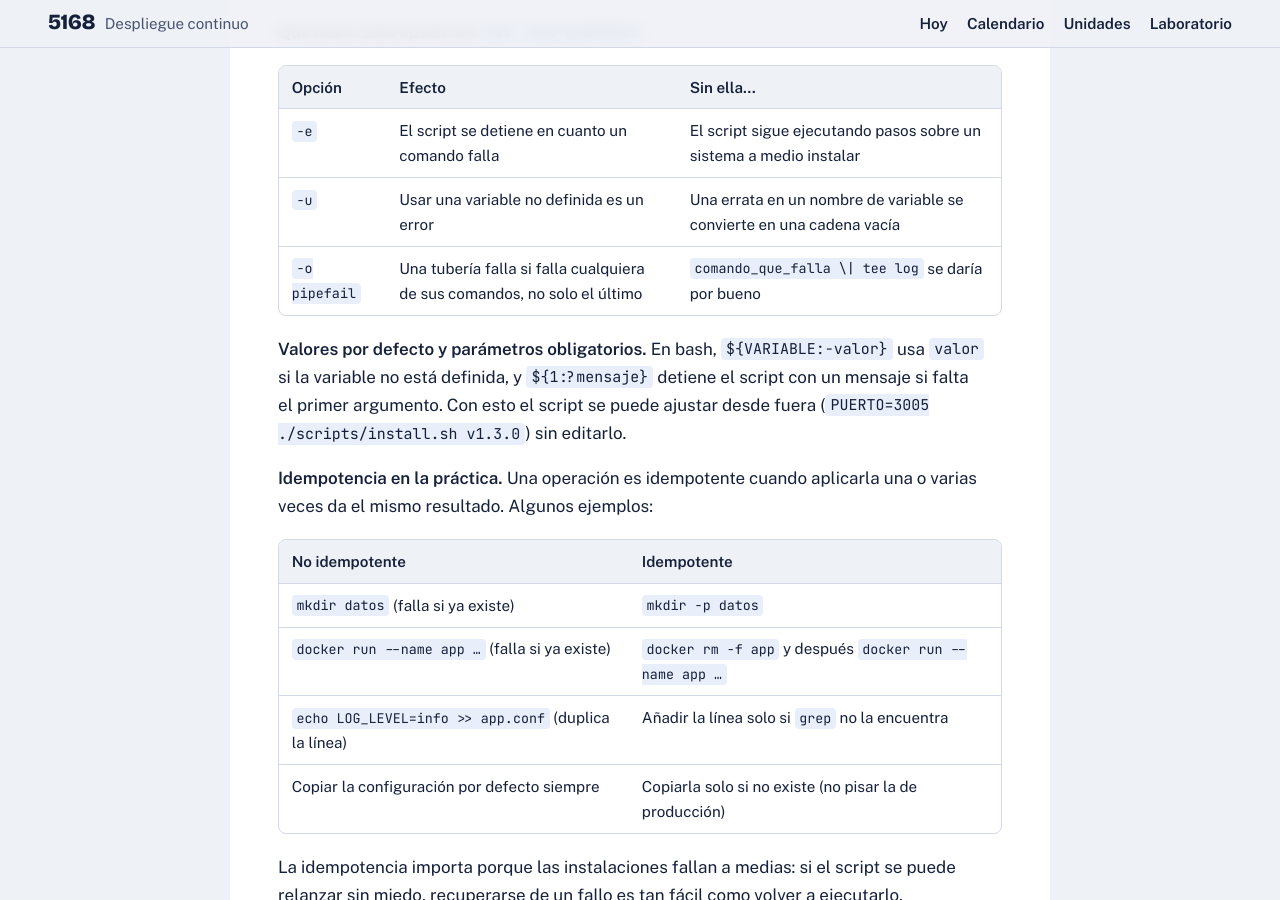
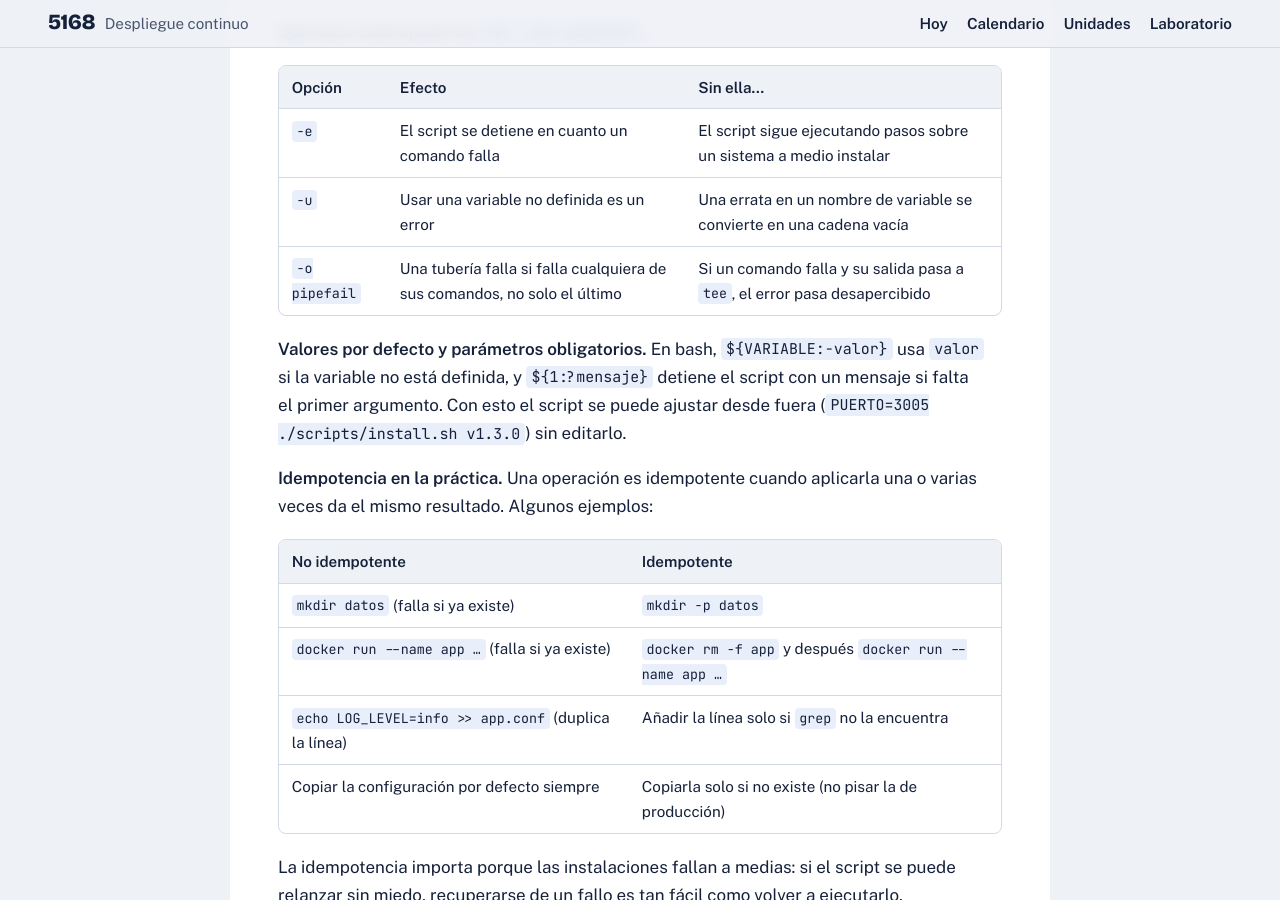
Before and after one commit to sergio79cs/modulo5168, a Jekyll site: the page built from ut01/sesion5.md, in a window 1280 px wide and 900 px high, scrolled down 4085 px. Built offline with Jekyll 4.4.1, drawn with Linux system fonts in a browser that asks for light colours; our own code applies the rules of GitHub Pages for plain Markdown files.

Commit message:
UT01 sesión 5: evita la barra escapada en la tabla de set -euo pipefail
Co-Authored-By: Claude Opus 5.5 <noreply@anthropic.com>
Claude-Session: https://claude.ai/code/session_01Sh4Y8cvabhuxtxSwHi3wwq

```diff
--- a/ut01/sesion5.md
+++ b/ut01/sesion5.md
@@ -89,7 +89,7 @@ El Dockerfile ya cubre la construcción. `install.sh` cubre lo que ocurre fuera
 |---------------|------------------------------------------------------------------------|-----------------------------------------------------------------|
 | `-e`          | El script se detiene en cuanto un comando falla                        | El script sigue ejecutando pasos sobre un sistema a medio instalar |
 | `-u`          | Usar una variable no definida es un error                              | Una errata en un nombre de variable se convierte en una cadena vacía |
-| `-o pipefail` | Una tubería falla si falla cualquiera de sus comandos, no solo el último | `comando_que_falla \| tee log` se daría por bueno               |
+| `-o pipefail` | Una tubería falla si falla cualquiera de sus comandos, no solo el último | Si un comando falla y su salida pasa a `tee`, el error pasa desapercibido               |
 
 **Valores por defecto y parámetros obligatorios.** En bash, `${VARIABLE:-valor}` usa `valor` si la variable no está definida, y `${1:?mensaje}` detiene el script con un mensaje si falta el primer argumento. Con esto el script se puede ajustar desde fuera (`PUERTO=3005 ./scripts/install.sh v1.3.0`) sin editarlo.
 
```
